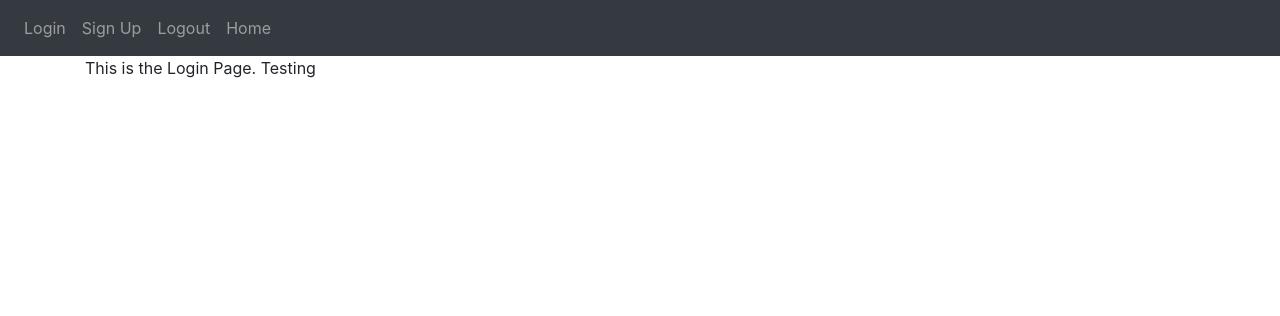
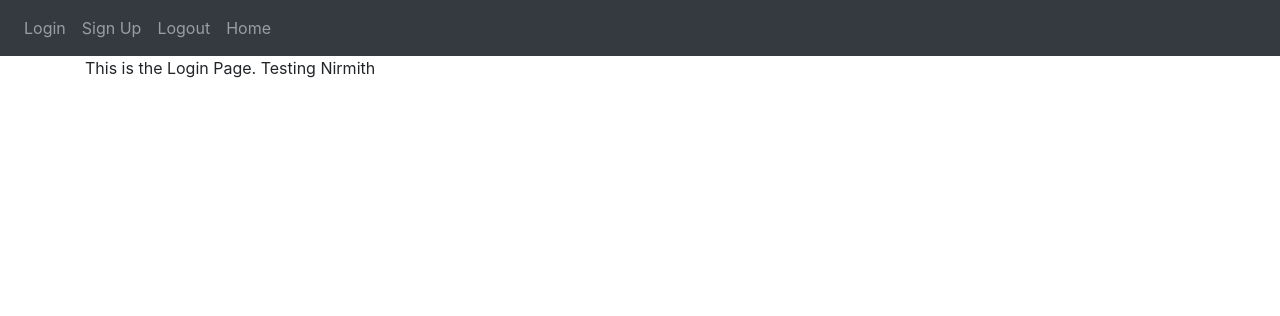
Before and after one commit to AnawaratneMANA/PYTHON-HTTP-WEB, a Flask app: page /login in a window 1280 px wide. Shown: the top 316 px of the page. Run offline with Flask 2, Linux system fonts and the light colour scheme; some libraries are stand-ins or nearby versions.

Commit message:
Pass Multiple Variables.

```diff
--- a/website/auth.py
+++ b/website/auth.py
@@ -4,7 +4,7 @@ auth = Blueprint('auth', __name__)
 
 @auth.route('/login')
 def login():
-    return render_template("login.html", text="Testing")
+    return render_template("login.html", text="Testing", user="Nirmith")
 
 @auth.route('/logout')
 def logout():
@@ -12,4 +12,4 @@ def logout():
 
 @auth.route('/sign-up')
 def sign_up():
-    return render_template("sign_up.html")
+    return render_template("sign_up.html",)
--- a/website/templates/login.html
+++ b/website/templates/login.html
@@ -2,5 +2,5 @@
 
 {% block content %}
     This is the Login Page.
-{{text}}
+{{text}} {{user}}
 {% endblock %}
```
